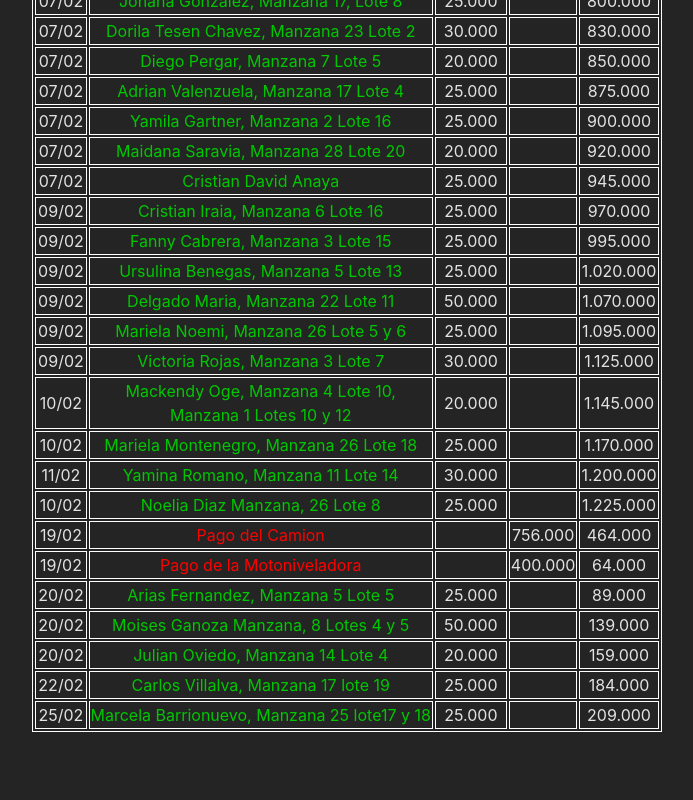
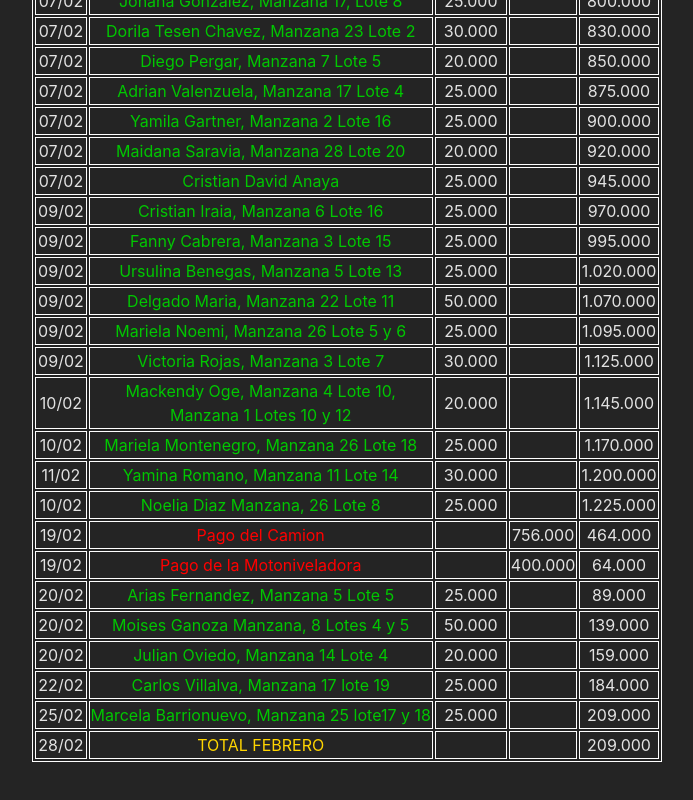
Before and after one commit to Dynezel/mejoras-gallardo, a React (Vite) app: page /febrero in a window 1280 px wide. Shown: the part 531-1331 px from the top of the page, without its empty margins (293-986 px from the left). Built offline with nearby package versions, Linux system fonts and the light colour scheme.

Commit message:
Agregado total de febrero

```diff
--- a/src/Components/Febrero.jsx
+++ b/src/Components/Febrero.jsx
@@ -241,6 +241,13 @@ export default function Febrero() {
           <td></td>
           <td>209.000</td>
         </tr>
+        <tr>
+          <td>28/02</td>
+          <td className="total">TOTAL FEBRERO</td>
+          <td></td>
+          <td></td>
+          <td>209.000</td>
+        </tr>
       </table>
       {/*  <p className="ingresos">Total Recaudado: <u></u> </p> */}
     </div>
```
